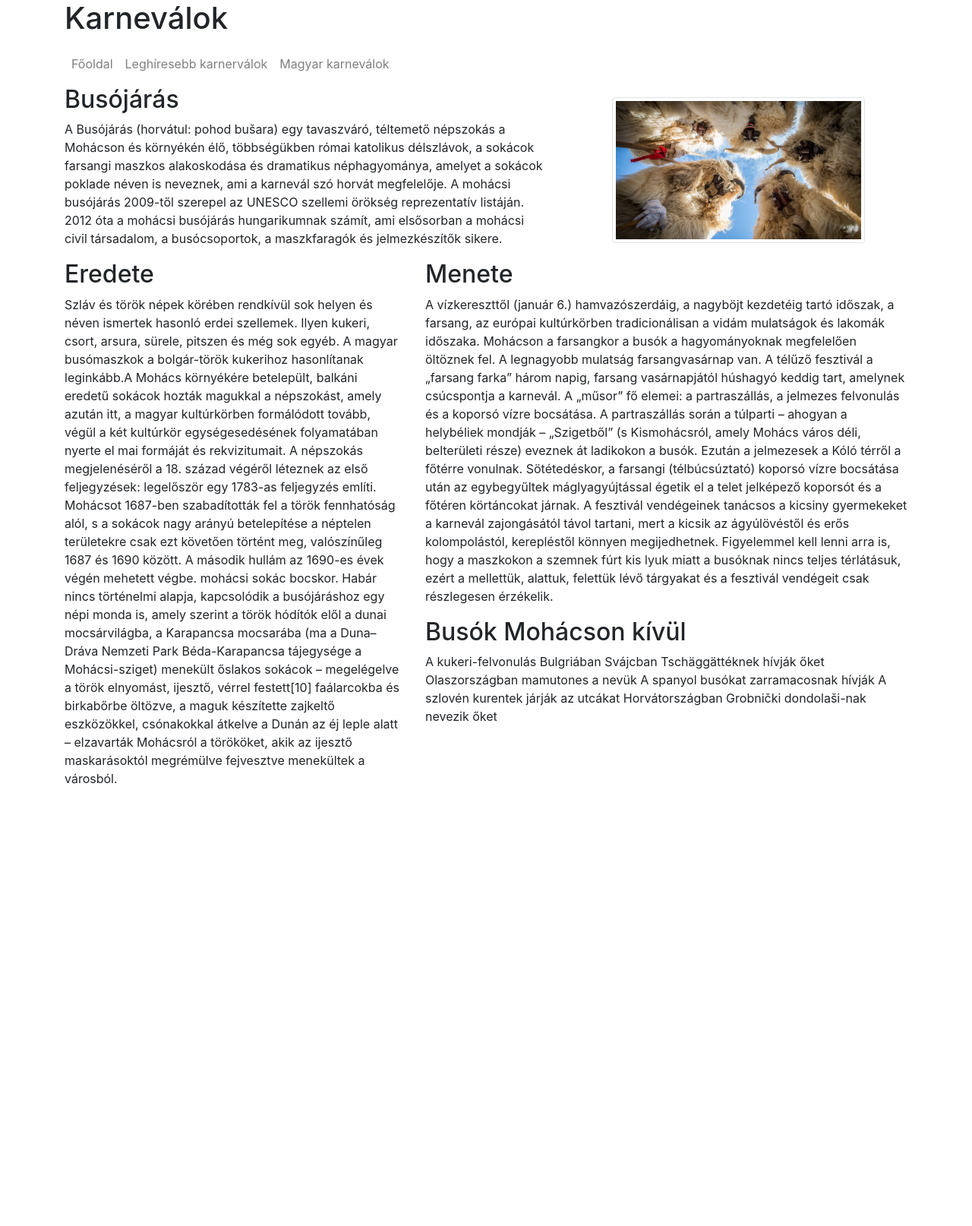
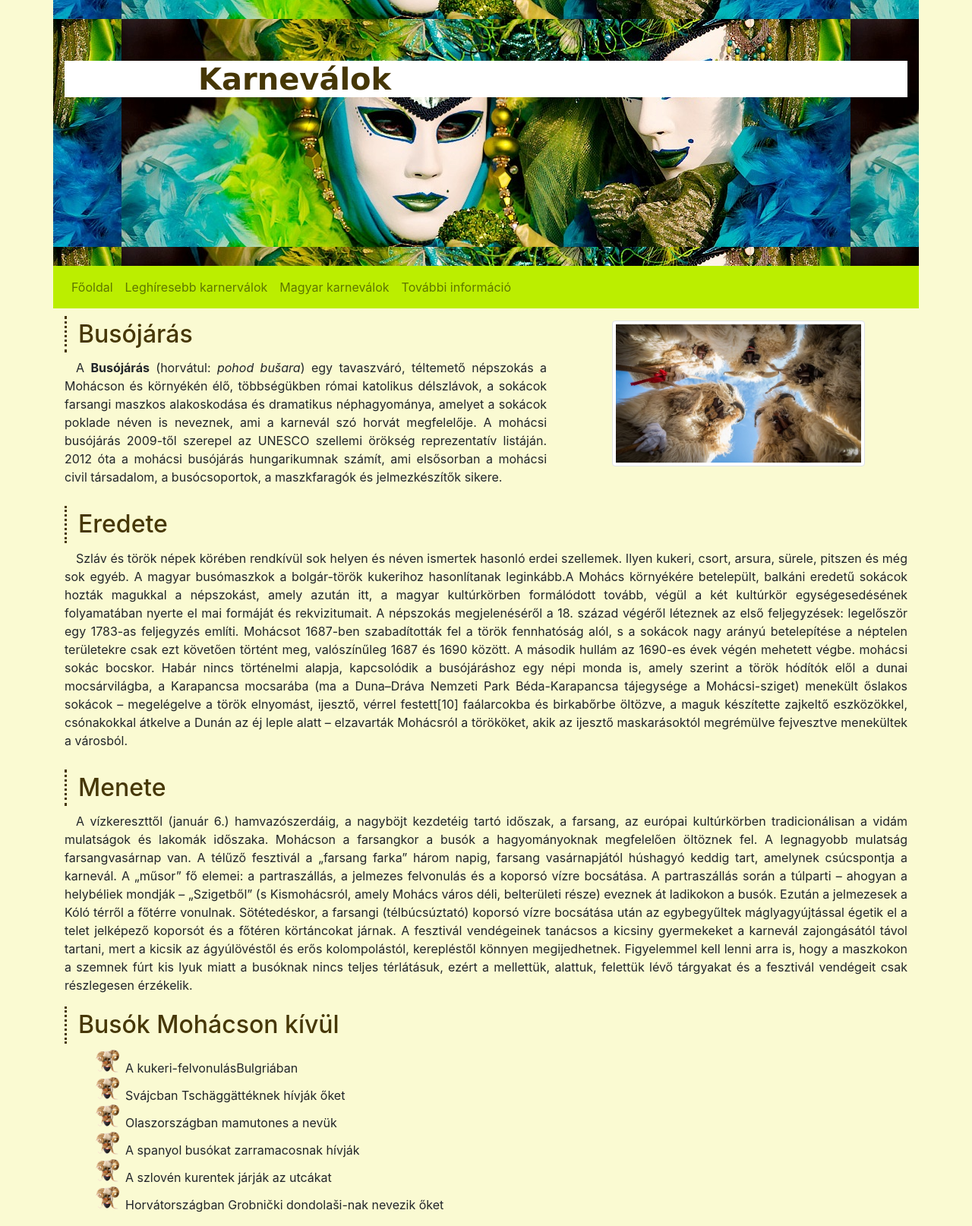
Before and after one commit to Htamas1/agazati_HT, a plain HTML site: page Web/Web/busojaras.html in a window 1280 px wide. Shown: the whole page at 76% size. Before the commit the page ends 1053 px from the top, so only its background shows below. Drawn offline with Linux system fonts and the light colour scheme.

Commit message:
agazativegleges

```diff
--- a/Web/Web/busojaras.html
+++ b/Web/Web/busojaras.html
@@ -1,12 +1,14 @@
 <!DOCTYPE html>
-<html >
+<html lang="hu">
 
 <head>
-    <meta >
+
     <meta name="viewport" content="width=device-width, initial-scale=1, shrink-to-fit=no">
+    <meta charset="UTF-8">
 
+    <title>Karneválok</title>
     <link rel="stylesheet" href="bootstrap/css/bootstrap.min.css">
-
+    <link rel="stylesheet" href="css/style.css">
 </head>
 
 <body>
@@ -27,6 +29,7 @@
                 <a class="nav-link" href="index.html">Főoldal</a>
                 <a class="nav-link" href="index.html#leggyakoribb">Leghíresebb karnerválok</a>
                 <a class="nav-link" href="index.html#kulonleges">Magyar karneválok</a>
+                <a class="nav-link" href="https://hu.wikipedia.org/wiki/Karnev%C3%A1l">További információ</a>
 
             </div>
         </div>
@@ -35,19 +38,19 @@
         <article class="row">
             <div class="col-md-7">
                 <h2>Busójárás</h2>
-                <p>A Busójárás (horvátul: pohod bušara) egy tavaszváró, téltemető népszokás a Mohácson és környékén élő, többségükben római katolikus délszlávok, a sokácok farsangi maszkos alakoskodása és dramatikus néphagyománya, amelyet a sokácok poklade néven is neveznek, ami a karnevál szó horvát megfelelője.
+                <p>A <b>Busójárás</b> (horvátul: <em>pohod bušara</em>) egy tavaszváró, téltemető népszokás a Mohácson és környékén élő, többségükben római katolikus délszlávok, a sokácok farsangi maszkos alakoskodása és dramatikus néphagyománya, amelyet a sokácok poklade néven is neveznek, ami a karnevál szó horvát megfelelője.
                     A mohácsi busójárás 2009-től szerepel az UNESCO szellemi örökség reprezentatív listáján. 2012 óta a mohácsi busójárás hungarikumnak számít, ami elsősorban a mohácsi civil társadalom, a busócsoportok, a maszkfaragók és jelmezkészítők sikere.</p>
 
             </div>
             <div class="col-md-5">
                 <img src="img/buso2.jpg" class="w-75 mt-3 mx-auto d-block img-fluid img-thumbnail" alt="Mandarin">
             </div>
-            <div class="col-12 col-xl-5">
+            <div class="col-12">
                 <h2>Eredete</h2>
                 <p>Szláv és török népek körében rendkívül sok helyen és néven ismertek hasonló erdei szellemek. Ilyen kukeri, csort, arsura, sürele, pitszen és még sok egyéb. A magyar busómaszkok a bolgár-török kukerihoz hasonlítanak leginkább.A Mohács környékére betelepült, balkáni eredetű sokácok hozták magukkal a népszokást, amely azután itt, a magyar kultúrkörben formálódott tovább, végül a két kultúrkör egységesedésének folyamatában nyerte el mai formáját és rekvizitumait. A népszokás megjelenéséről a 18. század végéről léteznek az első feljegyzések: legelőször egy 1783-as feljegyzés említi. Mohácsot 1687-ben szabadították fel a török fennhatóság alól, s a sokácok nagy arányú betelepítése a néptelen területekre csak ezt követően történt meg, valószínűleg 1687 és 1690 között. A második hullám az 1690-es évek végén mehetett végbe. mohácsi sokác bocskor. Habár nincs történelmi alapja, kapcsolódik a busójáráshoz egy népi monda is, amely szerint a török hódítók elől a dunai mocsárvilágba, a Karapancsa mocsarába (ma a Duna–Dráva Nemzeti Park Béda-Karapancsa tájegysége a Mohácsi-sziget) menekült őslakos sokácok – megelégelve a török elnyomást, ijesztő, vérrel festett[10] faálarcokba és birkabőrbe öltözve, a maguk készítette zajkeltő eszközökkel, csónakokkal átkelve a Dunán az éj leple alatt – elzavarták Mohácsról a törököket, akik az ijesztő maskarásoktól megrémülve fejvesztve menekültek a városból. </p>
             </div>
 
-            <div class="col-12 col-xl-7">
+            <div class="col-12">
                 <h2>Menete</h2>
                 <p>
                     A vízkereszttől (január 6.) hamvazószerdáig, a nagyböjt kezdetéig tartó időszak, a farsang, az európai kultúrkörben tradicionálisan a vidám mulatságok és lakomák időszaka. Mohácson a farsangkor a busók a hagyományoknak megfelelően öltöznek fel. A legnagyobb mulatság farsangvasárnap van. A télűző fesztivál a „farsang farka” három napig, farsang vasárnapjától húshagyó keddig tart, amelynek csúcspontja a karnevál. A „műsor” fő elemei: a partraszállás, a jelmezes felvonulás és a koporsó vízre bocsátása. A partraszállás során a túlparti – ahogyan a helybéliek mondják – „Szigetből” (s Kismohácsról, amely Mohács város déli, belterületi része) eveznek át ladikokon a busók. Ezután a jelmezesek a Kóló térről a főtérre vonulnak. Sötétedéskor, a farsangi (télbúcsúztató) koporsó vízre bocsátása után az egybegyűltek máglyagyújtással égetik el a telet jelképező koporsót és a főtéren körtáncokat járnak. A fesztivál vendégeinek tanácsos a kicsiny gyermekeket a karnevál zajongásától távol tartani, mert a kicsik az ágyúlövéstől és erős kolompolástól, kerepléstől könnyen megijedhetnek. Figyelemmel kell lenni arra is, hogy a maszkokon a szemnek fúrt kis lyuk miatt a busóknak nincs teljes térlátásuk, ezért a mellettük, alattuk, felettük lévő tárgyakat és a fesztivál vendégeit csak részlegesen érzékelik.</p>
@@ -57,12 +60,14 @@
 
                         <h2 >Busók Mohácson kívül</h2>
 
-                            A kukeri-felvonulás Bulgriában
-                            Svájcban Tschäggättéknek hívják őket
-                            Olaszországban  mamutones a nevük
-                            A spanyol busókat zarramacosnak hívják
-                            A szlovén kurentek járják az utcákat
-                            Horvátországban Grobnički dondolaši-nak nevezik őket
+                         <ul>
+                            <li>A kukeri-felvonulásBulgriában</li>
+                            <li>Svájcban Tschäggättéknek hívják őket</li>
+                            <li>Olaszországban  mamutones a nevük</li>
+                            <li>A spanyol busókat zarramacosnak hívják</li>
+                            <li>A szlovén kurentek járják az utcákat</li>
+                            <li>Horvátországban Grobnički dondolaši-nak nevezik őket</li>
+                         </ul>
 
 
              </div>
--- a/Web/Web/css/style.css
+++ b/Web/Web/css/style.css
@@ -3,33 +3,48 @@ body{
 }
 header{
     background-position: center center;
+    height: 350px;
+    background-image: url(../img/bg2.jpg);
 
 }
 h1{
-    background-color: rgb(248, 248, 248);
+    background-color:#ffffff;
     margin-top: 80px;
     padding-left: 11rem;
+    color: #463706;
+    font-family:Verdana;
+    FONT-WEIGHT: bold;
+
+
+
+
+}
+
+btn{
+btn-outline-succes;
 
 }
 
 h2{
     margin-top: 10px;
+    color: #463706;
+    border-left: 3px dotted#463706;
+    padding: 5px 15px;
+}
 
 
 
-}
-
 h3{
+    color: #753d2b;
     font-weight: bold;
-    color: #753d2b;
-
-
+    text-align: center;
+    letter-spacing: 1px;
 }
 
 
 li{
     list-style-image: url(../img/maszk.png);
-
+    margin-left: 40px;
 }
 
 
@@ -43,6 +58,17 @@ thead>tr:first-child{
 }
 
 a{
+    color: #463706;
 
-    color: #463706;
+
 }
+
+.navbar{
+    background-color: #bbee00;
+}
+
+p{
+    text-align: justify;
+    text-indent: 15px;
+
+}
```
Also changed, not shown: Web/Web/index.html (+29 -20 lines).
